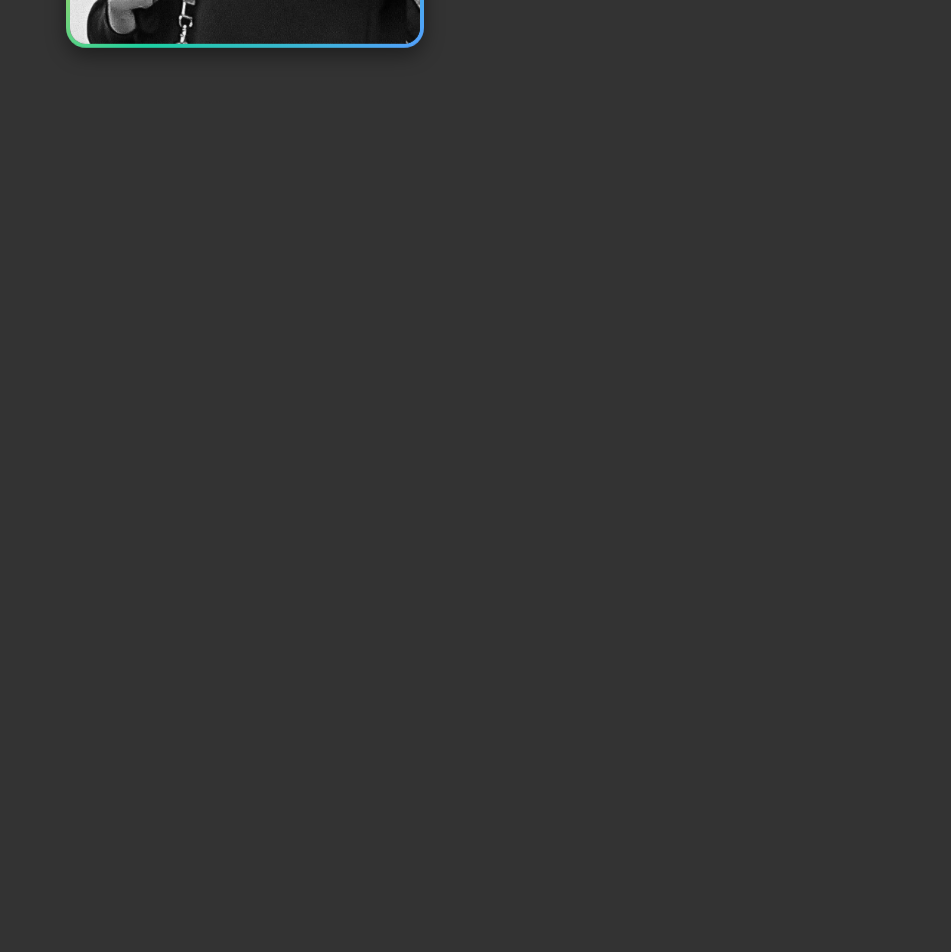
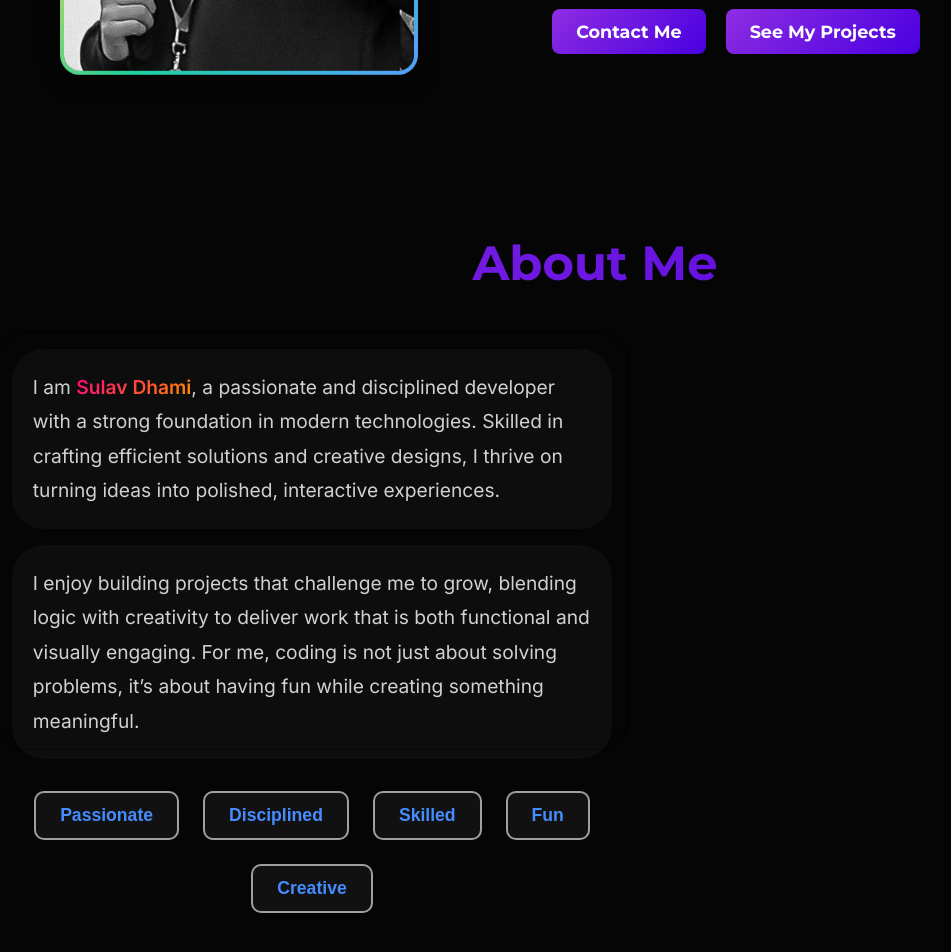
Before and after one commit to DhamzBonaparte/PortFolio-2, a React (Vite) app: page / in a window 1280 px wide. Shown: the part 600-1552 px from the top of the page, without its empty margins (45-996 px from the left). Before the commit the page ends 800 px from the top, so only its background shows below. Built offline with nearby package versions, Linux system fonts and the light colour scheme.

Commit message:
Made About page

```diff
--- a/index.html
+++ b/index.html
@@ -4,7 +4,7 @@
     <meta charset="UTF-8" />
     <link rel="icon" type="image/svg+xml" href="/favicon.svg" />
     <meta name="viewport" content="width=device-width, initial-scale=1.0" />
-    <title>PortFolio-Sulav Dhami</title>
+    <title>Sulav Dhami - Portfolio</title>
   </head>
   <body>
     <div id="root"></div>
--- a/src/Components/About.jsx
+++ b/src/Components/About.jsx
@@ -0,0 +1,42 @@
+import "./About.scss";
+
+export default function About({ refe }) {
+  const traits = ["Passionate", "Disciplined", "Skilled", "Fun","Creative"];
+  return (
+    <>
+      <div className="aboutt" ref={refe}>
+        <div className="about-heading">
+          <span>About Me</span>
+        </div>
+        <div className="about-info">
+          <div className="about-left">
+            <p className="about-text">
+              I am <span className="highlight">Sulav Dhami</span>, a passionate
+              and disciplined developer with a strong foundation in modern
+              technologies. Skilled in crafting efficient solutions and creative
+              designs, I thrive on turning ideas into polished, interactive
+              experiences.
+            </p>
+            <p className="about-text">
+              I enjoy building projects that challenge me to grow, blending
+              logic with creativity to deliver work that is both functional and
+              visually engaging. For me, coding is not just about solving
+              problems, it’s about having fun while creating something
+              meaningful.
+            </p>
+            <div className="traits-container">
+              {traits.map((trait, index) => {
+                return (
+                  <button key={index} className={`trait-btn`}>
+                    {trait}
+                  </button>
+                );
+              })}
+            </div>
+          </div>
+          <div className="about-right"></div>
+        </div>
+      </div>
+    </>
+  );
+}
--- /dev/null
+++ b/src/Components/About.scss
@@ -0,0 +1,91 @@
+:root {
+    --font-heading: 'Montserrat', sans-serif;
+    --font-body: 'Inter', sans-serif;
+}
+
+.aboutt {
+    height: 80vh;
+    background: linear-gradient(135deg, #0a0a0a, #1a1a1a);
+
+    .about-heading {
+        background-color: rgb(5 5 5 / var(--tw-bg-opacity, 1));
+
+        span {
+            color: white;
+            padding-top: 2rem;
+            display: flex;
+            height: 40%;
+            justify-content: center;
+            font-family: var(--font-heading);
+            font-size: 3rem;
+            background: linear-gradient(135deg, #8e2de2, #4a00e0);
+            -webkit-background-clip: text;
+            -webkit-text-fill-color: transparent;
+        }
+    }
+
+    .about-info {
+        height: 100%;
+        max-width: 100%;
+        padding: 40px;
+
+        .about-left {
+            height: 60%;
+            width: 50%;
+            padding: 1rem;
+            // background-color: hsla(0, 0%, 100%, .03);
+            border: 1px solid;
+            border-radius: 2rem;
+
+            .about-text {
+                font-family: var(--font-body);
+                font-size: 1.2rem;
+                line-height: 1.8;
+                background-color: hsla(0, 0%, 100%, .03);
+                margin-bottom: 1rem;
+                color: #d1d1d1;
+                padding: 1.3rem;
+                border-radius: 2rem;
+
+                .highlight {
+                    background: linear-gradient(135deg, #ff0080, #ff8c00); // pink → orange
+                    -webkit-background-clip: text;
+                    -webkit-text-fill-color: transparent;
+                    font-weight: 600;
+                }
+            }
+
+            .traits-container {
+                display: flex;
+                gap: 1.5rem;
+                justify-content: center;
+                flex-wrap: wrap;
+                margin-top: 2rem;
+            }
+
+            .trait-btn {
+                padding: 12px 24px;
+                font-size: 1.1rem;
+                font-family: 'Poppins', sans-serif;
+                font-weight: 600;
+                border-radius: 10px;
+                cursor: pointer;
+                transition: all 0.3s ease;
+                --tw-text-opacity: 1;
+                color:rgb(69, 141, 255);
+                // color: rgb(59 130 246 / var(--tw-text-opacity, 1));
+                background: #111;
+                border: 2px solid rgba(255, 255, 255, 0.6); // light border
+
+                &:hover {
+                    background: linear-gradient(135deg, #222, #000); // subtle gradient darkening
+                    border-color: #fff; // border brightens
+                    transform: translateY(-4px) scale(1.05);
+                    box-shadow: 0 8px 20px rgba(255, 255, 255, 0.2); // glowing effect
+                }
+            }
+        }
+    }
+
+
+}
--- a/src/Components/Hero.jsx
+++ b/src/Components/Hero.jsx
@@ -21,6 +21,10 @@ export default function Hero({ refe }) {
             , creating efficient applications with clean design and robust
             functionality.
           </p>
+          <div className="button-container pop-up-text-delay2">
+            <button className="btn contact-btn">Contact Me</button>
+            <button className="btn projects-btn">See My Projects</button>
+          </div>
         </div>
       </div>
     </>
--- a/src/Components/Hero.scss
+++ b/src/Components/Hero.scss
@@ -1,14 +1,14 @@
 * {
     padding: 0;
     margin: 0;
-    background-color: #333333;
+    background-color: rgb(5 5 5 / var(--tw-bg-opacity, 1));
 }
 
 .hero {
     position: relative;
     top: 0;
-    height: 81.2vh;
-    width: 100vw;
+    height: 88vh;
+    width: 98vw;
     display: flex;
     align-items: center;
     justify-content: center;
@@ -31,14 +31,12 @@
             object-fit: cover;
             box-shadow: 0 8px 20px rgba(0, 0, 0, 0.4);
             transition: transform 0.4s ease, box-shadow 0.4s ease;
-
-            // subtle gradient border effect
             border: 4px solid transparent;
             background: linear-gradient(135deg, #2f2f2f, #1a1a1a) padding-box,
                 linear-gradient(135deg, #ff6b6b, #ffd93d, #1dd1a1, #54a0ff) border-box;
 
             &:hover {
-                transform: scale(1.08); // smoother zoom
+                transform: scale(1.08);
                 box-shadow: 0 12px 28px rgba(0, 0, 0, 0.5);
             }
         }
@@ -50,8 +48,9 @@
         flex-direction: column;
         justify-content: center;
         align-items: flex-start;
+        width: 60%;
         max-width: 600px;
-        padding: 30px;
+        padding-right: 0px;
 
         .title {
             font-family: 'Poppins', sans-serif;
@@ -61,7 +60,9 @@
             margin-bottom: 15px;
 
             span {
-                background: linear-gradient(135deg, #ff6b6b, #ffd93d, #1dd1a1, #54a0ff);
+                background: linear-gradient(135deg, #8e2de2, #4a00e0, #ff6b6b, #ffd93d);
+
+                // background: linear-gradient(135deg, #ff6b6b, #ffd93d, #1dd1a1, #54a0ff);
                 -webkit-background-clip: text;
                 -webkit-text-fill-color: transparent;
             }
@@ -116,6 +117,45 @@
         }
     }
 
+    .button-container {
+        display: flex;
+        gap: 20px; // spacing between buttons
+        justify-content: center;
+        margin-top: 2rem;
+    }
+
+    .btn {
+        padding: 12px 24px;
+        font-size: 1.1rem;
+        font-family: var(--font-heading);
+        border: none;
+        border-radius: 8px;
+        cursor: pointer;
+        transition: all 0.3s ease;
+        font-weight: 600;
+
+        &.contact-btn {
+            background: linear-gradient(135deg, #8e2de2, #4a00e0); // popping purple
+            color: #fff;
+
+            &:hover {
+                transform: scale(1.05);
+                box-shadow: 0 6px 18px rgba(74, 0, 224, 0.5);
+            }
+        }
+
+        &.projects-btn {
+            background: linear-gradient(135deg, #8e2de2, #4a00e0); // popping purple
+            color: #fff;
+
+            &:hover {
+                transform: scale(1.05);
+                box-shadow: 0 6px 18px rgba(59, 130, 246, 0.5);
+            }
+        }
+    }
+
+
 }
 
 @keyframes gradientBG {
@@ -167,7 +207,8 @@
     opacity: 0;
     transform: translateY(20px);
     animation: popUp 1s ease forwards;
-  animation-delay: 0.7s; /* wait 2 seconds before starting */
+    animation-delay: 0.7s;
+    /* wait 2 seconds before starting */
 }
 
 @keyframes popUp {
@@ -176,3 +217,18 @@
         transform: translateY(0);
     }
 }
+
+.pop-up-text-delay2 {
+    opacity: 0;
+    transform: translateY(20px);
+    animation: popUp 1s ease forwards;
+    animation-delay: 1.4s;
+    /* wait 2 seconds before starting */
+}
+
+@keyframes popUp {
+    to {
+        opacity: 1;
+        transform: translateY(0);
+    }
+}
--- a/src/Components/Topbar.jsx
+++ b/src/Components/Topbar.jsx
@@ -7,12 +7,18 @@ import ConstructionIcon from "@mui/icons-material/Construction";
 import AccountTreeIcon from "@mui/icons-material/AccountTree";
 import ContactPhoneIcon from "@mui/icons-material/ContactPhone";
 import AvTimerIcon from "@mui/icons-material/AvTimer";
+import About from "./About";
 
 export default function Topbar() {
-  const scrollRef = useRef(null);
+  const homeRef = useRef(null);
+  const aboutRef = useRef(null);
 
-  const goToHere = () => {
-    scrollRef.current.scrollIntoView({ behavior: "smooth" });
+  const goToHome = () => {
+    homeRef.current.scrollIntoView({ top:0 ,behavior: "smooth"});
+  };
+
+  const goToAbout = () => {
+    aboutRef.current.scrollIntoView({ behavior: "smooth", block: "center" });
   };
 
   return (
@@ -20,10 +26,10 @@ export default function Topbar() {
       <div className="top">
         <h2 className="top-name">Sulav Dhami</h2>
         <ul className="top-bar" type="none">
-          <li onClick={goToHere} className="top-links">
+          <li onClick={goToHome} className="top-links">
             Home <HomeIcon className="icon" />
           </li>
-          <li className="top-links">
+          <li className="top-links" onClick={goToAbout}>
             About <InfoIcon className="icon"></InfoIcon>
           </li>
           <li className="top-links">
@@ -40,7 +46,8 @@ export default function Topbar() {
           </li>
         </ul>
       </div>
-      <Hero refe={scrollRef} />
+      <Hero refe={homeRef} />
+      <About refe={aboutRef}></About>
     </>
   );
 }
--- a/src/Components/Topbar.scss
+++ b/src/Components/Topbar.scss
@@ -34,6 +34,7 @@
     z-index: 1000;
     top: 0;
     padding: 20px;
+    box-shadow: 0 4px 8px rgba(255, 255, 255, 0.2);
 
     .top-name {
         width: 20%;
@@ -41,7 +42,7 @@
         justify-content: center;
         align-items: center;
         font-family: var(--font-heading);
-        color:white;
+        color: white;
         font-size: 2.3rem;
         padding: 0;
         margin-left: -1rem;
@@ -60,7 +61,8 @@
         font-family: var(--font-heading);
         color: var(--color-primary);
         font-size: larger;
-
+        border: 1px solid white;
+        background-color: hsla(0, 0%, 100%, 0.03);
 
         .top-links {
             text-decoration: none;
@@ -68,17 +70,22 @@
             display: flex;
             justify-content: center;
             align-items: center;
-            background-color: var(--color-primary);
+            background-color: hsla(0, 0%, 100%, 0.03);
+
+            &:hover {
+                cursor: pointer;
+            }
         }
     }
 }
 
-.icon{
+.icon {
     height: 20px;
-    color:white;
+    color: white;
     display: flex;
     align-items: center;
     justify-content: center;
     margin-left: 10px;
     background-color: inherit;
+    background-color: hsla(0, 0%, 100%, 0.03);
 }
```
Lines whose indentation alone changed are shown as unchanged.
